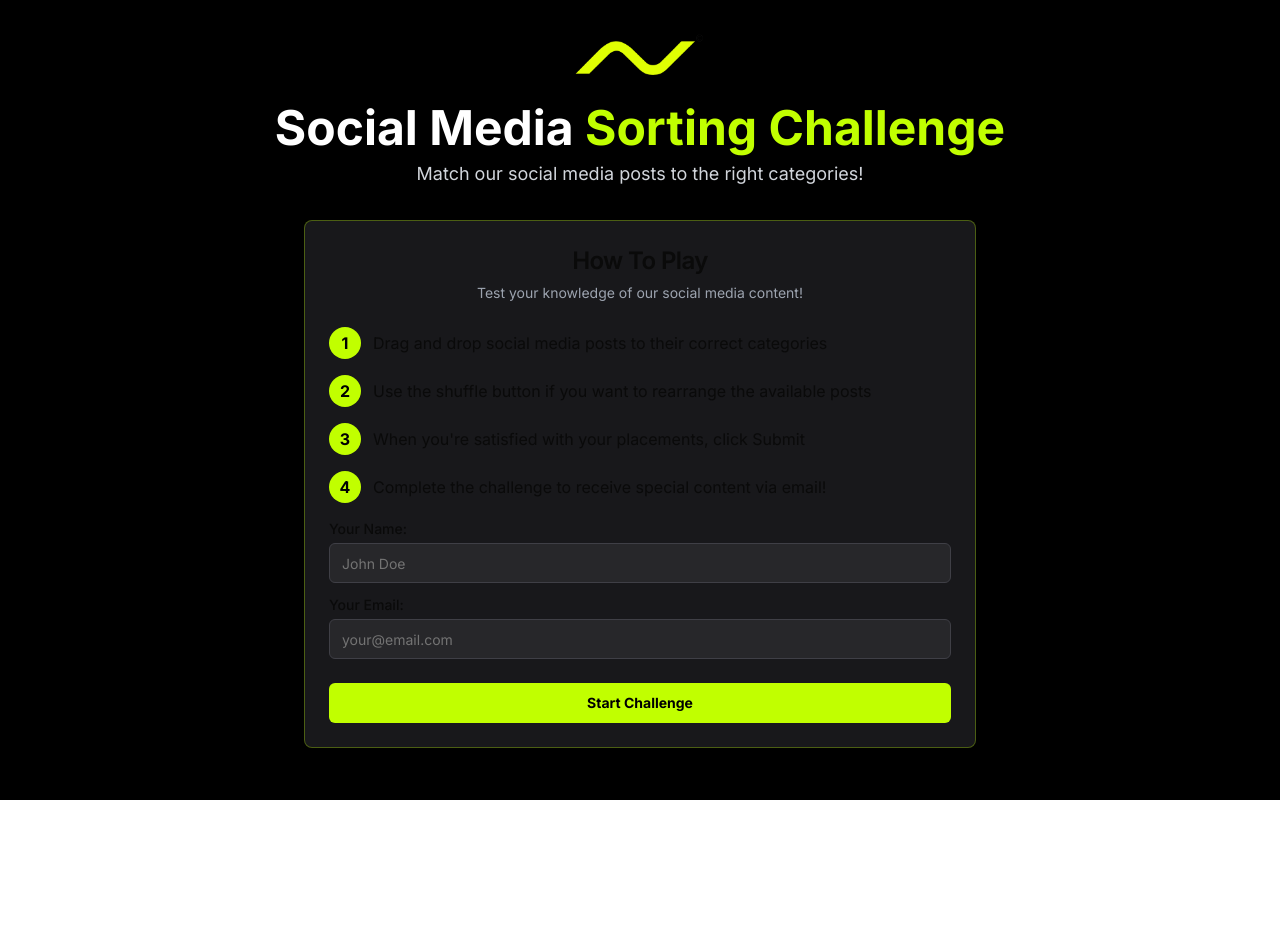
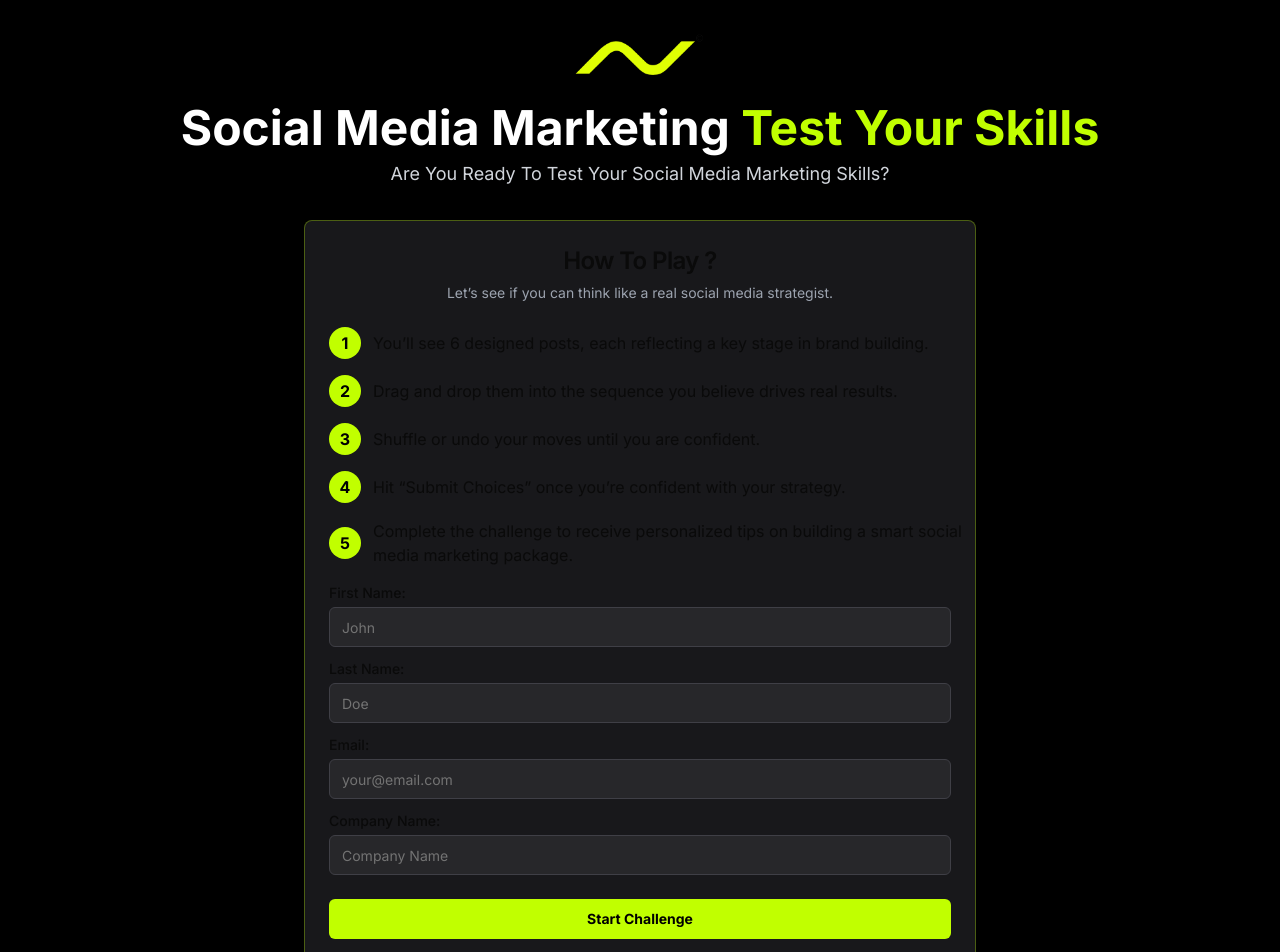
Before and after one commit to HaseeburRehma/lead-magnet, a Next.js app: page / in a window 1280 px wide. Shown: the top 952 px of the page. Before the commit the page ends 800 px from the top, so only its background shows below. Built offline with nearby package versions, Linux system fonts and the light colour scheme.

Commit message:
updating content

```diff
--- a/app/layout.tsx
+++ b/app/layout.tsx
@@ -6,7 +6,7 @@ import { ThemeProvider } from "@/components/theme-provider"
 const inter = Inter({ subsets: ["latin"] })
 
 export const metadata = {
-  title: "Alev Digital - Social Media Sorting Challenge",
+  title: "Social Media Marketing Test Your Skills ",
   description: "Test your knowledge of social media marketing with our interactive game",
 }
 
--- a/components/game-board.tsx
+++ b/components/game-board.tsx
@@ -79,10 +79,11 @@ export default function GameBoard({ posts, onSubmit }: GameBoardProps) {
   return (
     <div className="space-y-8">
       <div className="grid grid-cols-1 md:grid-cols-2 lg:grid-cols-3 xl:grid-cols-5 gap-4">
-        {CATEGORIES.map((category) => (
+        {CATEGORIES.map((category, index) => (
           <CategoryDropZone
             key={category.id}
             category={category}
+            displayId={index + 1}
             post={placedPosts[category.id]}
             onDrop={(post) => handleDrop(post, category.id)}
           />
@@ -184,29 +185,23 @@ function DraggablePost({ post }: { post: SocialPost }) {
 }
 
 // Category Drop Zone Component
-function CategoryDropZone({
-  category,
-  post,
-  onDrop,
-}: {
+interface CategoryDropZoneProps {
   category: { id: string; name: string }
+  displayId: number
   post: SocialPost | null
   onDrop: (post: SocialPost) => void
-}) {
+}
+
+function CategoryDropZone({ category, displayId, post, onDrop }: CategoryDropZoneProps) {
   const [{ isOver }, dropRef] = useDrop(() => ({
     accept: "POST",
-    drop: (item: SocialPost) => {
-      onDrop(item)
-    },
+    drop: (item: SocialPost) => onDrop(item),
     collect: (monitor) => ({
       isOver: !!monitor.isOver(),
     }),
   }))
 
-  // Create a ref and attach the drop ref to it
   const ref = useRef<HTMLDivElement>(null)
-
-  // Connect the drop ref to our element ref
   useEffect(() => {
     if (ref.current) {
       dropRef(ref)
@@ -225,9 +220,8 @@ function CategoryDropZone({
       } border-2`}
     >
       <div className="p-2 bg-zinc-900 rounded-t-lg text-center">
-        <h3 className="font-medium text-[#c1ff00]">{category.name}</h3>
+        <h3 className="font-medium text-[#c1ff00]">{displayId}</h3>
       </div>
-
       <div className="flex-1 flex items-center justify-center p-3">
         {post ? (
           <div className="w-full">
--- a/components/game-container.tsx
+++ b/components/game-container.tsx
@@ -65,11 +65,14 @@ export default function GameContainer() {
     setGameState("success")
   }, [])
 
-  const handleUserSubmit = (submittedName: string, submittedEmail: string) => {
-    setName(submittedName)
-    setEmail(submittedEmail)
+  const handleUserSubmit = (firstName: string, lastName: string, email: string, company: string) => {
+    // Here we combine first and last names for display (you can also store company if needed)
+    setName(`${firstName} ${lastName}`)
+    setEmail(email)
     startGame()
   }
+
+
 
   return (
     <div className="container mx-auto px-4 py-8 max-w-5xl">
@@ -78,9 +81,17 @@ export default function GameContainer() {
           <img src="/images/alev-logo.png" alt="Alev Digital" className="h-12" />
         </div>
         <h1 className="text-4xl md:text-5xl font-bold text-center mb-2">
-          Social Media <span className="text-[#c1ff00]">Sorting Challenge</span>
+          Social Media Marketing <span className="text-[#c1ff00]">Test Your Skills</span>
         </h1>
-        <p className="text-center text-lg text-gray-300">Match our social media posts to the right categories!</p>
+        {gameState === "intro" ? (
+          <p className="text-center text-lg text-gray-300">
+            Are You Ready To Test Your Social Media Marketing Skills?
+          </p>
+        ) : (
+          <p className="text-center text-lg text-gray-300">
+            Think like a social media marketer and strategist. Your choices reflect your skills!
+          </p>
+        )}
       </header>
 
       {gameState === "intro" && <GameIntro onStart={handleUserSubmit} />}
--- a/components/game-intro.tsx
+++ b/components/game-intro.tsx
@@ -8,22 +8,31 @@ import { Input } from "@/components/ui/input"
 import { Card, CardContent, CardDescription, CardFooter, CardHeader, CardTitle } from "@/components/ui/card"
 
 interface GameIntroProps {
-  onStart: (name: string, email: string) => void
+  onStart: (firstName: string, lastName: string, email: string, company: string) => void
 }
 
+
 export default function GameIntro({ onStart }: GameIntroProps) {
-  const [name, setName] = useState("")
+  const [firstName, setFirstName] = useState("")
+  const [lastName, setLastName] = useState("")
   const [email, setEmail] = useState("")
-  const [errors, setErrors] = useState({ name: "", email: "" })
+  const [company, setCompany] = useState("")
+  const [errors, setErrors] = useState({ firstName: "", lastName: "", email: "", company: "" })
+
 
   const handleSubmit = (e: React.FormEvent) => {
     e.preventDefault()
 
-    const newErrors = { name: "", email: "" }
+    const newErrors = { firstName: "", lastName: "", email: "", company: "" }
     let hasError = false
 
-    if (!name.trim()) {
-      newErrors.name = "Please enter your name"
+    if (!firstName.trim()) {
+      newErrors.firstName = "Please enter your first name"
+      hasError = true
+    }
+
+    if (!lastName.trim()) {
+      newErrors.lastName = "Please enter your last name"
       hasError = true
     }
 
@@ -35,19 +44,25 @@ export default function GameIntro({ onStart }: GameIntroProps) {
       hasError = true
     }
 
+    if (!company.trim()) {
+      newErrors.company = "Please enter your company name"
+      hasError = true
+    }
+
     setErrors(newErrors)
 
     if (!hasError) {
-      onStart(name, email)
+      onStart(firstName, lastName, email, company)
     }
   }
+
 
   return (
     <Card className="bg-zinc-900 border-[#c1ff00]/30 max-w-2xl mx-auto">
       <CardHeader>
-        <CardTitle className="text-2xl text-center">How To Play</CardTitle>
+        <CardTitle className="text-2xl text-center">How To Play ?</CardTitle>
         <CardDescription className="text-center text-gray-400">
-          Test your knowledge of our social media content!
+          Let’s see if you can think like a real social media strategist.
         </CardDescription>
       </CardHeader>
       <CardContent className="space-y-4">
@@ -56,47 +71,71 @@ export default function GameIntro({ onStart }: GameIntroProps) {
             <div className="bg-[#c1ff00] text-black w-8 h-8 rounded-full flex items-center justify-center font-bold">
               1
             </div>
-            <p>Drag and drop social media posts to their correct categories</p>
+            <p>You’ll see 6 designed posts, each reflecting a key stage in brand building.</p>
           </div>
           <div className="flex items-center gap-3">
             <div className="bg-[#c1ff00] text-black w-8 h-8 rounded-full flex items-center justify-center font-bold">
               2
             </div>
-            <p>Use the shuffle button if you want to rearrange the available posts</p>
+            <p>Drag and drop them into the sequence you believe drives real results.</p>
           </div>
           <div className="flex items-center gap-3">
             <div className="bg-[#c1ff00] text-black w-8 h-8 rounded-full flex items-center justify-center font-bold">
               3
             </div>
-            <p>When you're satisfied with your placements, click Submit</p>
+            <p>Shuffle or undo your moves until you are confident.</p>
           </div>
           <div className="flex items-center gap-3">
             <div className="bg-[#c1ff00] text-black w-8 h-8 rounded-full flex items-center justify-center font-bold">
               4
             </div>
-            <p>Complete the challenge to receive special content via email!</p>
+            <p>Hit “Submit Choices” once you’re confident with your strategy.</p>
           </div>
+          <div className="flex items-center gap-3 flex-nowrap">
+            <div className="bg-[#c1ff00] text-black w-8 h-8 rounded-full flex items-center justify-center font-bold">
+              5
+            </div>
+            <p className="whitespace-nowrap">
+              Complete the challenge to receive personalized tips on building a smart social <br></br> media marketing package.
+            </p>
+          </div>
+
         </div>
 
         <form onSubmit={handleSubmit} className="mt-6 space-y-3">
           <div>
-            <label htmlFor="name" className="block text-sm font-medium mb-1">
-              Your Name:
+            <label htmlFor="firstName" className="block text-sm font-medium mb-1">
+              First Name:
             </label>
             <Input
-              id="name"
+              id="firstName"
               type="text"
-              placeholder="John Doe"
-              value={name}
-              onChange={(e) => setName(e.target.value)}
+              placeholder="John"
+              value={firstName}
+              onChange={(e) => setFirstName(e.target.value)}
               className="bg-zinc-800 border-zinc-700 focus:border-[#c1ff00] focus:ring-[#c1ff00]"
             />
-            {errors.name && <p className="text-red-500 text-sm mt-1">{errors.name}</p>}
+            {errors.firstName && <p className="text-red-500 text-sm mt-1">{errors.firstName}</p>}
+          </div>
+
+          <div>
+            <label htmlFor="lastName" className="block text-sm font-medium mb-1">
+              Last Name:
+            </label>
+            <Input
+              id="lastName"
+              type="text"
+              placeholder="Doe"
+              value={lastName}
+              onChange={(e) => setLastName(e.target.value)}
+              className="bg-zinc-800 border-zinc-700 focus:border-[#c1ff00] focus:ring-[#c1ff00]"
+            />
+            {errors.lastName && <p className="text-red-500 text-sm mt-1">{errors.lastName}</p>}
           </div>
 
           <div>
             <label htmlFor="email" className="block text-sm font-medium mb-1">
-              Your Email:
+              Email:
             </label>
             <Input
               id="email"
@@ -108,7 +147,23 @@ export default function GameIntro({ onStart }: GameIntroProps) {
             />
             {errors.email && <p className="text-red-500 text-sm mt-1">{errors.email}</p>}
           </div>
+
+          <div>
+            <label htmlFor="company" className="block text-sm font-medium mb-1">
+              Company Name:
+            </label>
+            <Input
+              id="company"
+              type="text"
+              placeholder="Company Name"
+              value={company}
+              onChange={(e) => setCompany(e.target.value)}
+              className="bg-zinc-800 border-zinc-700 focus:border-[#c1ff00] focus:ring-[#c1ff00]"
+            />
+            {errors.company && <p className="text-red-500 text-sm mt-1">{errors.company}</p>}
+          </div>
         </form>
+
       </CardContent>
       <CardFooter>
         <Button onClick={handleSubmit} className="w-full bg-[#c1ff00] hover:bg-[#a8e600] text-black font-bold">
```
